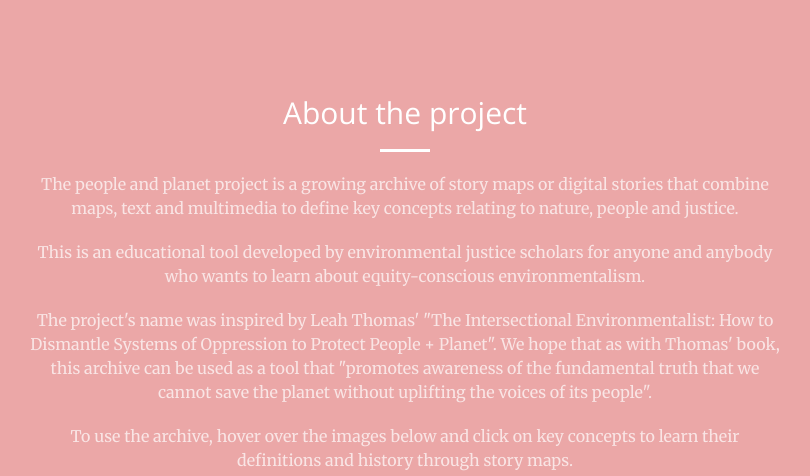
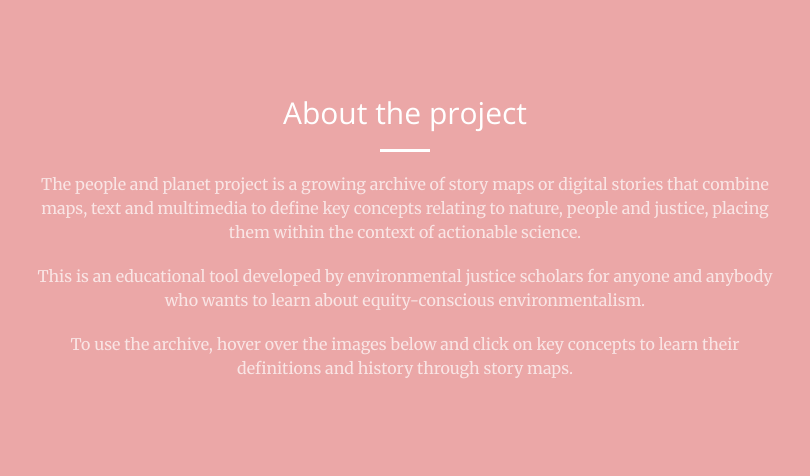
Before and after one commit to peopleandplanet/peopleandplanet.github.io, a Jekyll site: the page built from index.html, in a window 1280 px wide and 900 px high, scrolled down 818 px, cut to the strip 86-562 px from the top of the window. Shown: the whole strip, without its empty margins (235-1045 px from the left). Built offline with Jekyll 4.4.1, drawn with Linux system fonts in a browser that asks for light colours.

Commit message:
Update call-to-action.html

```diff
--- a/_includes/call-to-action.html
+++ b/_includes/call-to-action.html
@@ -4,9 +4,8 @@
             <div class="col-lg-8 col-lg-offset-2 text-center">
                 <h2 class="section-heading">About the project</h2>
                 <hr class="light">
-                <p class="text-faded">The people and planet project is a growing archive of story maps or digital stories that combine maps, text and multimedia to define key concepts relating to nature, people and justice.</p>
+                <p class="text-faded">The people and planet project is a growing archive of story maps or digital stories that combine maps, text and multimedia to define key concepts relating to nature, people and justice, placing them within the context of actionable science.</p>
                 <p class="text-faded">This is an educational tool developed by environmental justice scholars for anyone and anybody who wants to learn about equity-conscious environmentalism.</p>
-                <p class="text-faded">The project's name was inspired by Leah Thomas' "The Intersectional Environmentalist: How to Dismantle Systems of Oppression to Protect People + Planet". We hope that as with Thomas' book, this archive can be used as a tool that "promotes awareness of the fundamental truth that we cannot save the planet without uplifting the voices of its people".</p>
                 <p class="text-faded">To use the archive, hover over the images below and click on key concepts to learn their definitions and history through story maps.</p>
                 <p class="text-faded"> </p>
             </div>
```
